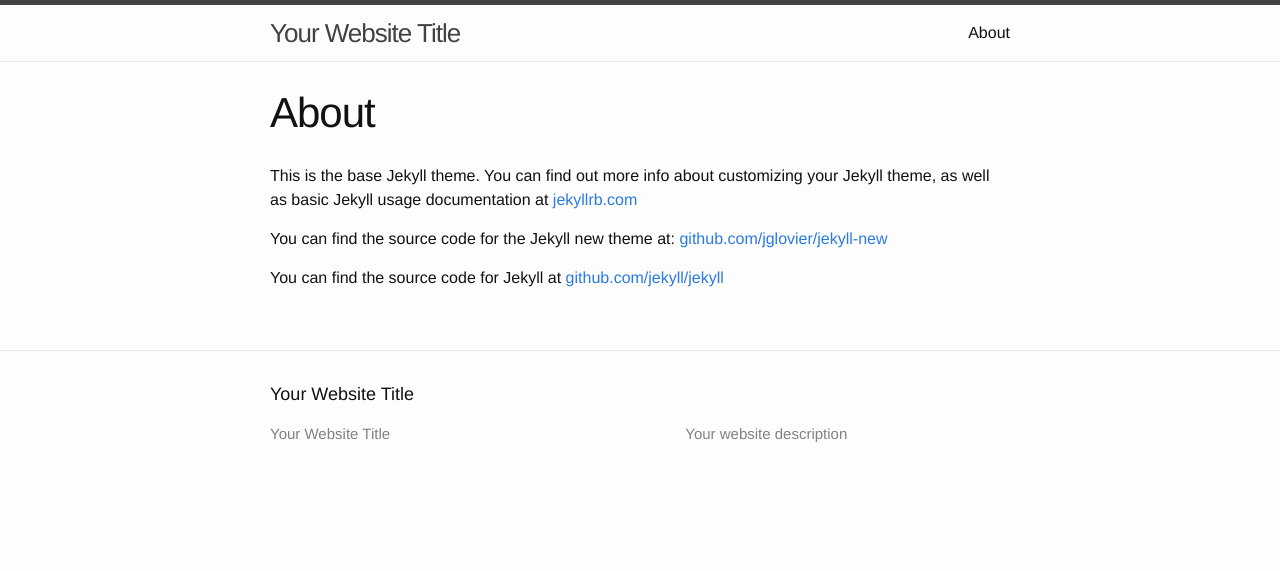
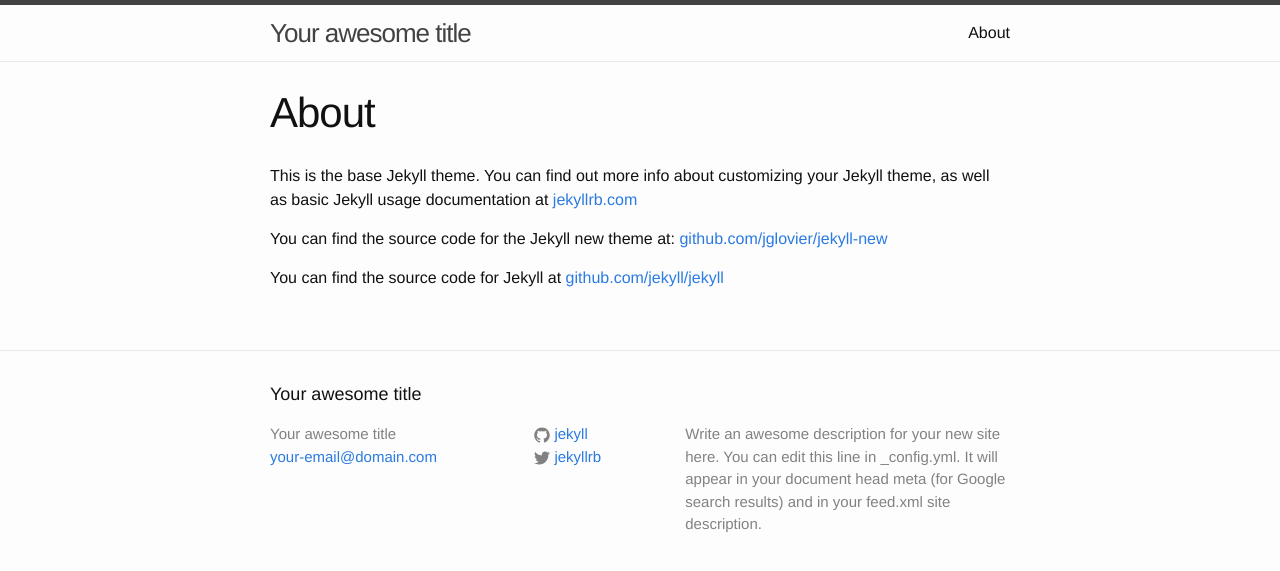
Before and after one commit to tkrach/tkrach.github.io, a Jekyll site: the page built from about.md, in a window 1280 px wide. Shown: the top 571 px of the page. Built offline with Jekyll 4.4.1, drawn with Linux system fonts in a browser that asks for light colours.

Commit message:
Update _config.yml

```diff
--- a/_config.yml
+++ b/_config.yml
@@ -1,50 +1,14 @@
 # Site settings
-title: Your Website Title
-description: Your website description
-url: https://tkrach.github.io
-baseurl: "" # Leave blank if site is hosted at root of domain
-permalink: /:title.html # Permalink structure
+title: Your awesome title
+email: your-email@domain.com
+description: > # this means to ignore newlines until "baseurl:"
+  Write an awesome description for your new site here. You can edit this
+  line in _config.yml. It will appear in your document head meta (for
+  Google search results) and in your feed.xml site description.
+baseurl: "" # the subpath of your site, e.g. /blog/
+url: "https://tkrach.github.io/" # the base hostname & protocol for your site
+twitter_username: jekyllrb
+github_username:  jekyll
 
 # Build settings
-theme: jekyll-theme-architect # Change this to the name of your desired theme
-plugins:
-  - jekyll-feed
-  - jekyll-seo-tag
-
-# Markdown processor
 markdown: kramdown
-
-# Exclude from processing.
-exclude:
-  - Gemfile
-  - Gemfile.lock
-  - node_modules
-  - vendor/bundle/
-  - vendor/cache/
-  - vendor/gems/
-  - vendor/ruby/
-
-# Pagination
-paginate: 5 # Number of posts per page
-
-# Jekyll SEO settings
-seo:
-  name: Your Name
-  title: Your Website Title
-  description: Your website description
-  url: "https://yourdomain.com"
-  social:
-    twitter: your_twitter_handle
-    facebook: your_facebook_username
-    instagram: your_instagram_username
-    linkedin: your_linkedin_username
-
-# Navigation links
-header_pages:
-  - title: Home
-    url: /
-  - title: About
-    url: /about.html
-  - title: Blog
-    url: /blog.html
-  # Add more pages as needed
```
